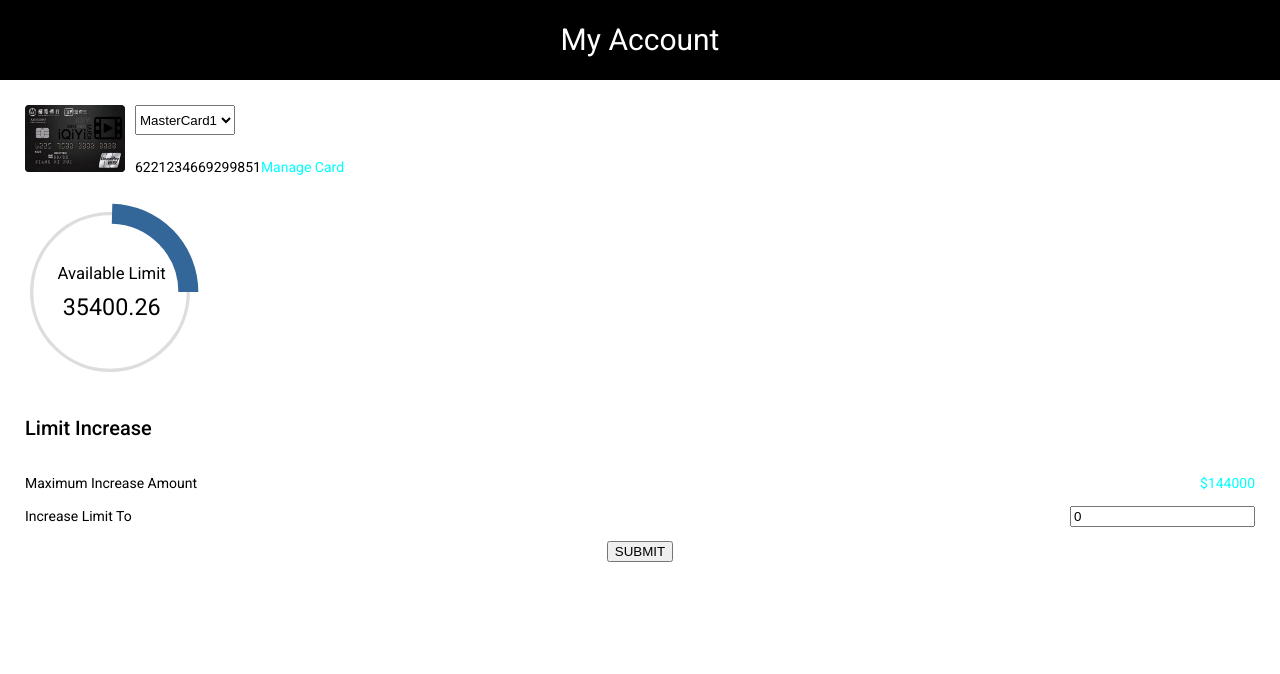
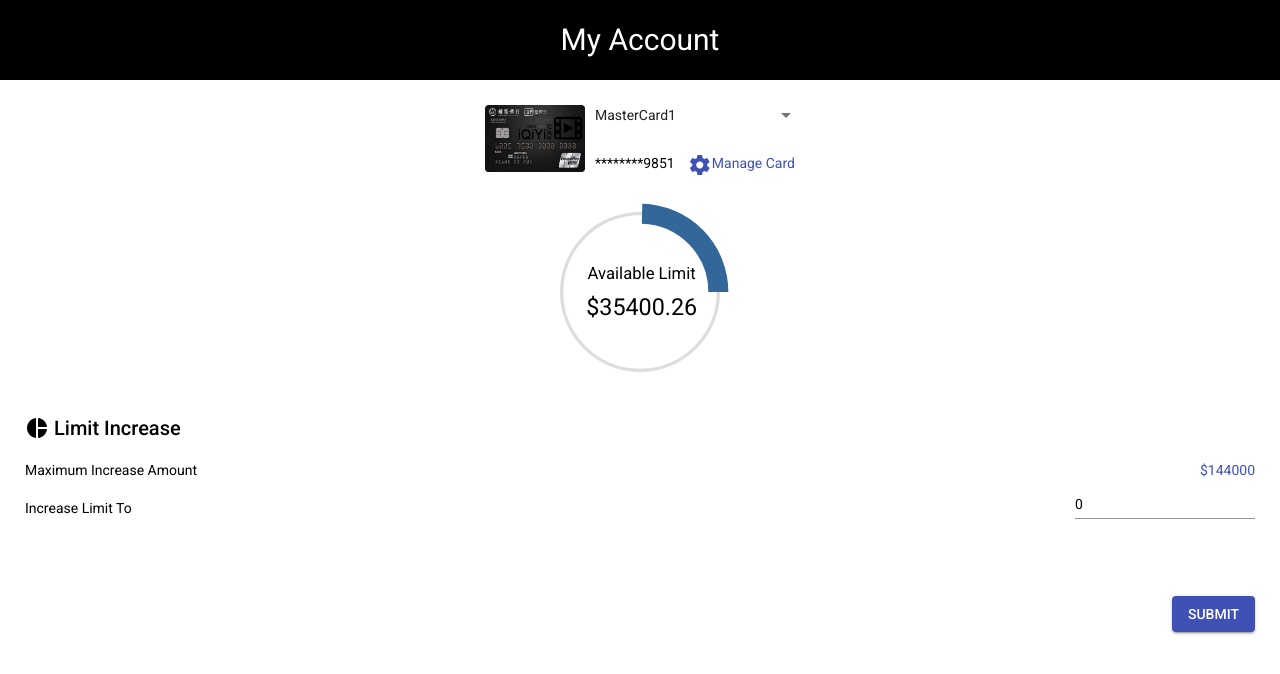
Before and after one commit to duanhonglei1988/demo_credit_limit_increase, an Angular app in the folder demo/: page /card in a window 1280 px wide. Shown: the top 674 px of the page. Built offline with nearby package versions, Linux system fonts and the light colour scheme.

Commit message:
Add files via upload

```diff
--- a/demo/src/app/module/card/card.component.html
+++ b/demo/src/app/module/card/card.component.html
@@ -5,38 +5,38 @@
         </div>
         <div class="card_content">
           <div>
-           <!--  <mat-select>
-              <mat-option *ngFor="let food of foods" [value]="food.value">
-              {{food.viewValue}}
-              </mat-option>
-              </mat-select> -->
-              <select [ngModel]="cardValue" (ngModelChange)="cardValue=$event;isSelectCard()">
-                  <option *ngFor="let card of cards">{{card.name}}</option>
-              </select>
+                <mat-select [ngModel]="cardValue" (ngModelChange)="cardValue=$event;isSelectCard()">
+                  <mat-option *ngFor="let card of cards" [value]="card.name">
+                    {{card.name}}
+                  </mat-option>
+                </mat-select>
           </div>
           <div class="card_info">
             <div>{{cardId}}</div>
-            <div class="blue_text">Manage Card</div>
+            <div class="blue_text"><mat-icon aria-hidden="false" aria-label="Example settings icon">settings</mat-icon><span>Manage Card</span></div>
           </div>
         </div>
     </div>
     <!-- progress -->
-    <div >
+    <div class="contentHtml">
         <span [innerHTML]='contentHtml'></span>
     </div>
     <!-- limit increase -->
     <div class="limit_wrap">
-        <h2>Limit Increase</h2>
+        <h2 class="limit_info_title"><mat-icon aria-hidden="false" aria-label="Example pie_chart icon">pie_chart</mat-icon>&nbsp;<span class="limit_info_title_text">Limit Increase</span></h2>
         <div class="limit_info">
             <span>Maximum Increase Amount</span>
             <span class="blue_text">${{maxValue}}</span>
         </div>
         <div class="limit_info">
             <span>Increase Limit To</span>
-            <input (ngModelChange)="inputNumber($event)" [ngModel]="limitValue" [value]="inputValue"/>
+            <mat-form-field class="example-full-width"><input matInput (blur)="blurOut()" (ngModelChange)="inputNumber($event)" [ngModel]="limitValue" [value]="inputValue"/><mat-hint *ngIf="errorFlg" class="errorText">Please enter a number less than Maximum Increase Amount and more than Available Limit</mat-hint></mat-form-field>
+
+
         </div>
-        <div class="limit_info">
-            <button (click)="submit()">SUBMIT</button>
+        <div class="limit_info submitButton">
+            <!-- <button (click)="submit()">SUBMIT</button> -->
+            <button mat-raised-button color="primary" (click)="submit()">SUBMIT</button>
         </div>
     </div>
 </div>
--- a/demo/src/app/module/card/card.component.less
+++ b/demo/src/app/module/card/card.component.less
@@ -2,9 +2,11 @@
     display: flex;
     flex-direction: row;
     padding: 15px;
+    justify-content: center;
 }
 
 .card_content {
+    min-width:200px;
     display: flex;
     flex-direction: column;
     margin-left: 10px;
@@ -26,12 +28,22 @@
 }
 
 .limit_wrap {
+    text-align: center;
     display: flex;
     flex-direction: column;
     justify-content: space-between;
     height: 150px;
     padding: 15px;
+    .limit_info_title {
+        text-align: left;
+        display: flex;
+        align-items: center;
+        .limit_info_title_text {
+            // font-size: 30px;
+        }
+    }
     .limit_info {
+        align-items: center;
         display: flex;
         flex-direction: row;
         justify-content: space-between;
@@ -39,8 +51,23 @@
             justify-content: center;
         }
     }
+    .errorText {
+        color: red;
+    }
+    .submitButton {
+        justify-content: flex-end !important;
+        margin-top: 60px;
+    }
 }
 
 .blue_text {
-    color:aqua
+    color: #3f51b5;
+    display: flex;
+    span {
+        align-items: center;
+    }
 }
+
+.contentHtml {
+    text-align: center;
+}
--- a/demo/src/app/module/card/card.component.ts
+++ b/demo/src/app/module/card/card.component.ts
@@ -24,17 +24,24 @@ export class CardComponent implements OnInit {
   limitValue:any = 0
   inputValue:number = 0
   ratio:number = 0
-
+  errorFlg:boolean = false
+  ratioTempNum:number = 0
   constructor(private http:HttpClient, private router: Router, private sanitizer: DomSanitizer, private cdr: ChangeDetectorRef) {
    }
   ngOnInit(): void {
     this.http.get('../assets/mock/card.json').subscribe((res:any) => {
+      if(res) {
         this.cards = res
         let cardItem:any = this.cards[0]
+        this.cardValue = cardItem.name
         this.setCardValue(cardItem)
 
         this.ratio = cardItem.available
         this.getD(this.ratio)
+      } else {
+        console.log('error')
+      }
+
     })
   }
 
@@ -45,7 +52,7 @@ export class CardComponent implements OnInit {
 
   setCardValue(cardItem:any): void{
     this.cardImage = cardItem.image
-    this.cardId = cardItem.cardID
+    this.cardId = '********' + cardItem.cardID.substr(-4)
     this.maxValue = cardItem.limit
     this.getD(cardItem.available)
   }
@@ -54,23 +61,32 @@ export class CardComponent implements OnInit {
     e=e.replace(/,/g, "")
     this.limitValue = Number(e)
     this.cdr.detectChanges();
-    if(e <= this.maxValue){
 
+    // this.limitValue = this.formatPrice(this.limitValue)
+  }
+  blurOut() {
+    if(this.limitValue <= this.maxValue && this.limitValue > this.ratio){
+      this.errorFlg = false
     }else {
-      this.limitValue = this.maxValue
+      this.errorFlg = true
+      // this.limitValue = this.maxValue
     }
     this.limitValue = this.formatPrice(this.limitValue)
   }
-
   formatPrice(price:number): string {
     return String(price).replace(/\B(?=(\d{3})+(?!\d))/g, ',');
   }
 
   submit(): void {
+    if(!this.errorFlg) {
       const param = {
         'id': this.cardId,
         'limitValue':this.limitValue
       }
+      this.http.get('../assets/mock/response.json',{params: param}).subscribe((res:any) => {
+        if(res && res.result.status === "OK") {
+          this.http.get('../assets/mock/customer.json',{params: param}).subscribe((response:any) => {
+            if(response && response.result.status === "OK") {
               this.router.navigate(['success'],{
                 queryParams: {
                   cardId: this.cardId,
@@ -78,9 +94,25 @@ export class CardComponent implements OnInit {
                   date: formatDate(new Date(), 'YYYY/MM/dd', 'en')
                 }
               })
-    this.http.get('',{params: param}).subscribe((res:any) => {
-      this.router.navigateByUrl("success")
+            } else {
+              console.log('error')
+            }
           })
+        } else {
+          this.router.navigate(['error'],{
+            queryParams: {
+              cardId: this.cardId,
+              limitValue:this.limitValue,
+              date: formatDate(new Date(), 'YYYY/MM/dd', 'en')
+            }
+          })
+        }
+
+      })
+    } else {
+      alert('Please write correct number')
+    }
+
   }
 
   contentHtml: any = ''
@@ -90,6 +122,7 @@ export class CardComponent implements OnInit {
     if (ratioTemp >= 100) {
       ratio  = 99.99
     }
+    this.ratioTempNum = ratioTemp
     const angle = Math.PI / 50 * ratioTemp
     const r = 47
     const x = r * Math.cos(angle)
@@ -104,7 +137,7 @@ export class CardComponent implements OnInit {
       <tspan x="1" y="-10">Available Limit</tspan>
     </text>
     <text text-anchor="middle" dominant-baseline="middle">
-      <tspan x="1" y="10">${ratio}</tspan>
+      <tspan x="1" y="10" style="color: #336699;">$${ratio}</tspan>
     </text>
     </svg>
     `)
--- a/demo/src/app/module/card/card.module.ts
+++ b/demo/src/app/module/card/card.module.ts
@@ -1,11 +1,9 @@
 import { NgModule } from '@angular/core';
 import { CommonModule } from '@angular/common';
-
 import { CardRoutingModule } from './card-routing.module';
 import { MatSelectModule } from '@angular/material/select';
 import { FormsModule } from '@angular/forms';
 import { HttpClientModule } from '@angular/common/http';
-
 
 @NgModule({
   declarations: [],
```
Lines whose indentation alone changed are shown as unchanged.
